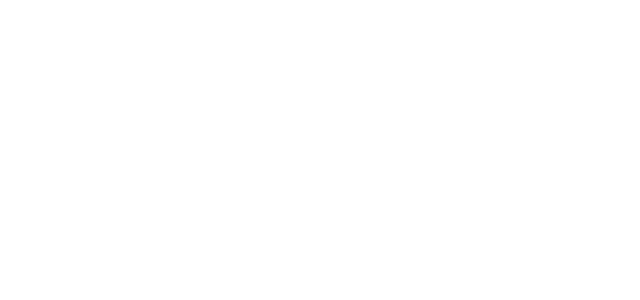
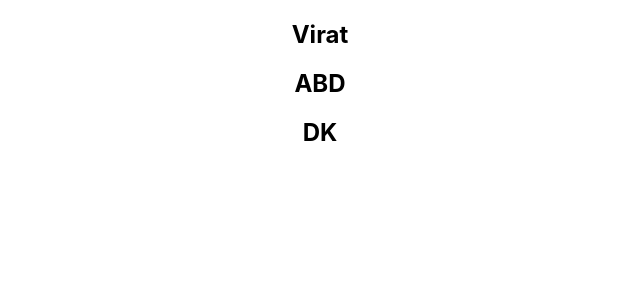
Before and after one commit to ChandraseharR/my-app, a React (Create React App) app: page / in a window 1280 px wide. Shown: the top 300 px of the page, without its empty margins (320-960 px from the left). Built offline with nearby package versions, Linux system fonts and the light colour scheme.

Commit message:
commit changes

```diff
--- a/src/App.js
+++ b/src/App.js
@@ -10,6 +10,7 @@
 import EventBind from './components/EventBind';
 import ParentComponent from './components/ParentComponent';
 import UserGreeting from './components/UserGreeting';
+import NameList from './components/NameList';
 
 function App() {
   return (
@@ -31,7 +32,8 @@
       <ClassClick /> */}
       {/* <EventBind /> */}
       {/* <ParentComponent /> */}
-      <UserGreeting />
+      {/* <UserGreeting /> */}
+      <NameList />
 
     </div>
   );
--- /dev/null
+++ b/src/components/NameList.js
@@ -0,0 +1,13 @@
+import React from 'react'
+
+function NameList() {
+    const names = ['Virat','ABD','DK']
+    const nameList = names.map(name => <h2>{name}</h2>)
+  return (
+    <div>{nameList}</div>
+  )
+}
+
+export default NameList
+
+const names = ['Virat','ABD','DK']
```
